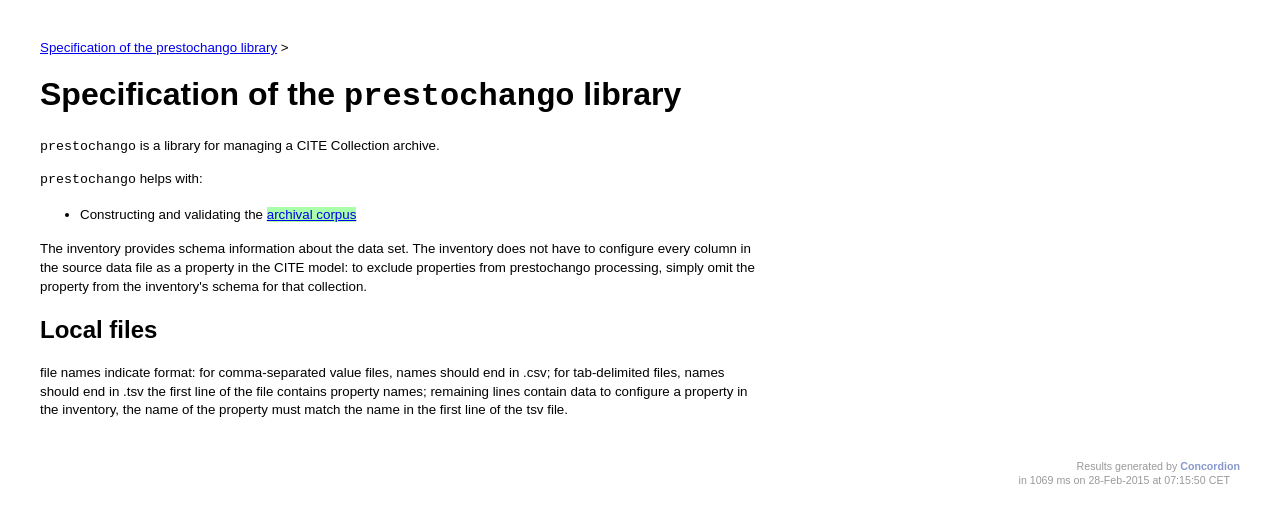
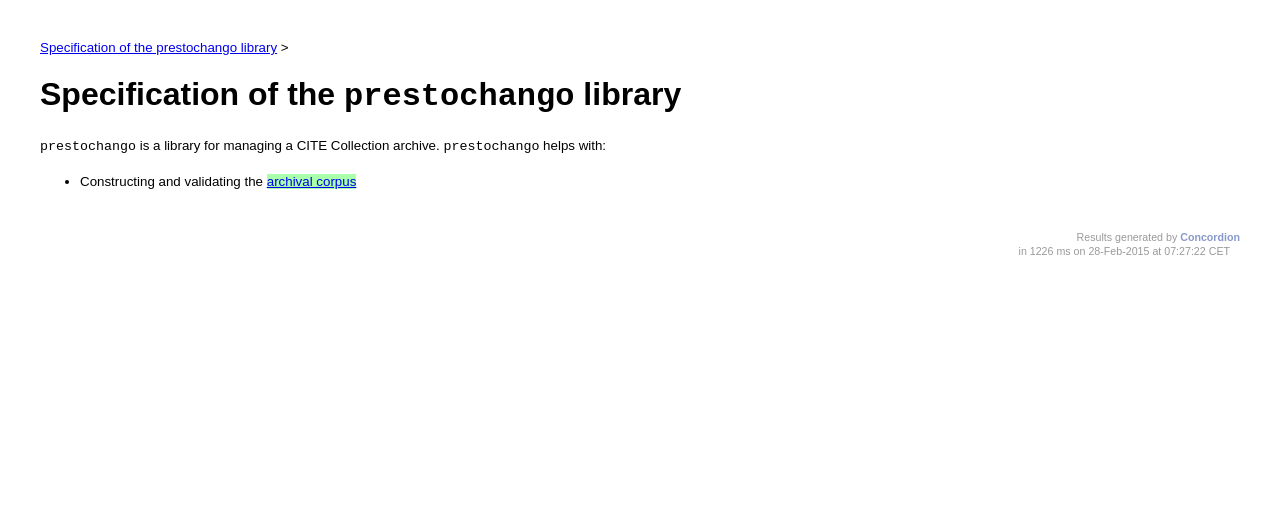
Before and after one commit to cite-architecture/prestochango, a Jekyll site: the page specs/prestochango/PrestoChango.html, which Jekyll copies as it is, in a window 1280 px wide. Shown: the top 523 px of the page. Built offline with Jekyll 4.4.1, drawn with Linux system fonts in a browser that asks for light colours; Markdown is read by kramdown in place of the engine named in the settings.

Commit message:
Update specs

```diff
--- a/specs/prestochango/PrestoChango.html
+++ b/specs/prestochango/PrestoChango.html
@@ -164,15 +164,9 @@ ins {
 </style><meta http-equiv="content-type" content="text/html; charset=UTF-8" />
 </head><body><span class="breadcrumbs"><a href="Prestochango.html">Specification of the prestochango library</a> &gt;</span>
     <h1>Specification of the <code>prestochango</code> library</h1>
-<p><code>prestochango</code> is a library for managing a CITE Collection archive.</p>
-<p><code>prestochango</code> helps with:</p>
+<p><code>prestochango</code> is a library for managing a CITE Collection archive.  <code>prestochango</code> helps with:</p>
 <ul>
 <li>Constructing and validating the <a concordion:run="concordion" href="corpus/Corpus.html" class="success">archival corpus</a></li>
 </ul>
-<p>The inventory provides schema information about the data set. The inventory does not have to configure every column in the source data file as a property in the CITE model: to exclude properties from prestochango processing, simply omit the property from the inventory's schema for that collection.</p>
-<h2>Local files</h2>
-<p>file names indicate format: for comma-separated value files, names should end in .csv; for tab-delimited files, names should end in .tsv
-the first line of the file contains property names; remaining lines contain data
-to configure a property in the inventory, the name of the property must match the name in the first line of the tsv file.</p>
-<div class="footer">Results generated by <a href="http://www.concordion.org" style="font-weight: bold; text-decoration: none; color: #89C;">Concordion</a><div class="testTime">in 1069 ms on 28-Feb-2015 at 07:15:50 CET</div></div></body>
+<div class="footer">Results generated by <a href="http://www.concordion.org" style="font-weight: bold; text-decoration: none; color: #89C;">Concordion</a><div class="testTime">in 1226 ms on 28-Feb-2015 at 07:27:22 CET</div></div></body>
 </html>
--- a/specs/prestochango/corpus/Corpus.html
+++ b/specs/prestochango/corpus/Corpus.html
@@ -171,5 +171,5 @@ ins {
 <a href="../../../resources/test/data/schemas/CiteCollectionInventory.rng" concordion:set="#schema = setHref(#HREF)">this schema</a>, and use the
 files in <a href="../../../resources/test/data/archive1/tsvs" concordion:set="#archive = setHref(#HREF)">this root directory</a> to <strong concordion:assertTrue="shouldMakeArchive(#inv,#schema,#archive)" class="success">construct a CITE Collection archive</strong>.</p>
 <p></div></p>
-<div class="footer">Results generated by <a href="http://www.concordion.org" style="font-weight: bold; text-decoration: none; color: #89C;">Concordion</a><div class="testTime">in 52 ms on 28-Feb-2015 at 07:15:51 CET</div></div></body>
+<div class="footer">Results generated by <a href="http://www.concordion.org" style="font-weight: bold; text-decoration: none; color: #89C;">Concordion</a><div class="testTime">in 53 ms on 28-Feb-2015 at 07:27:22 CET</div></div></body>
 </html>
```
